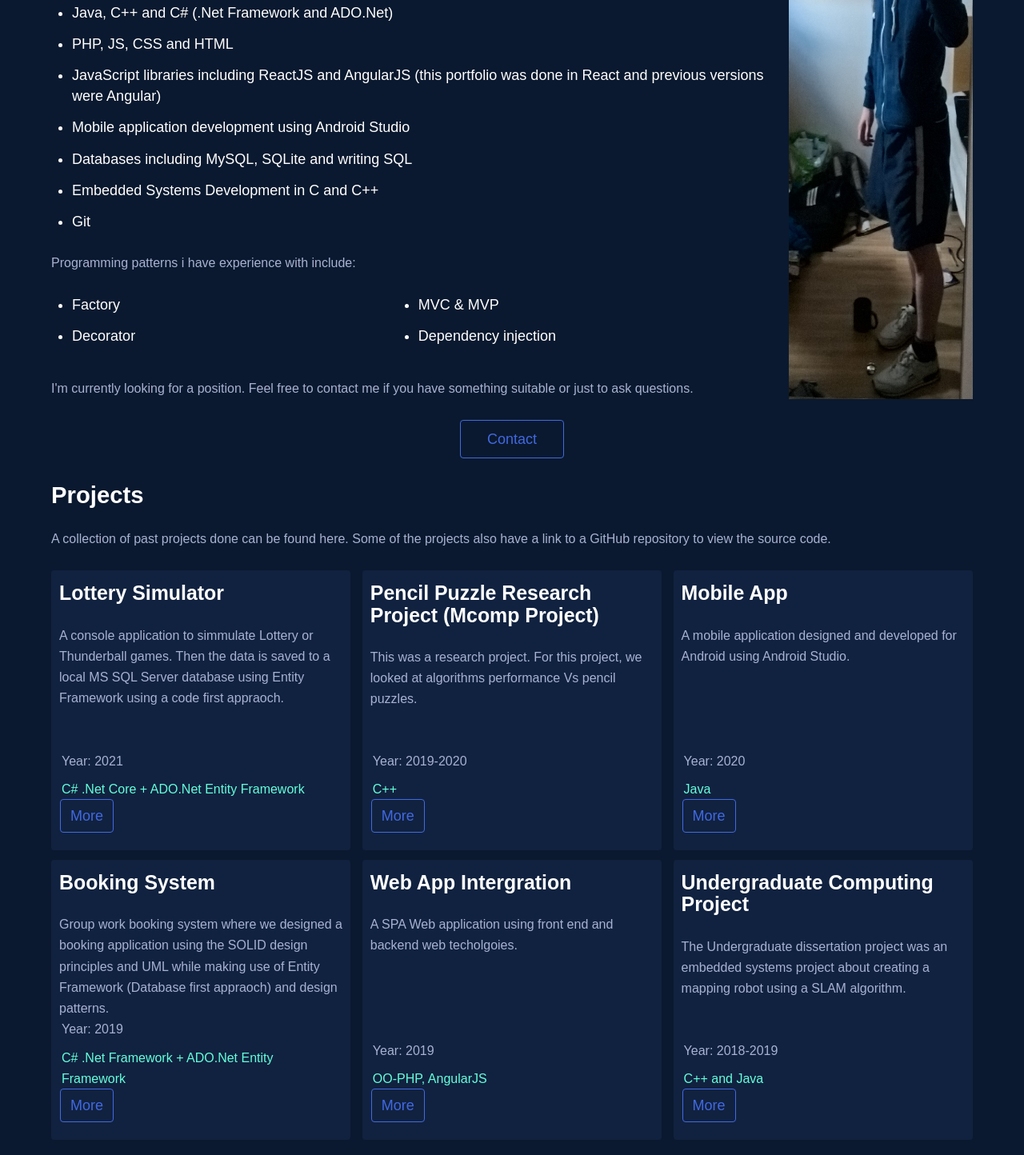
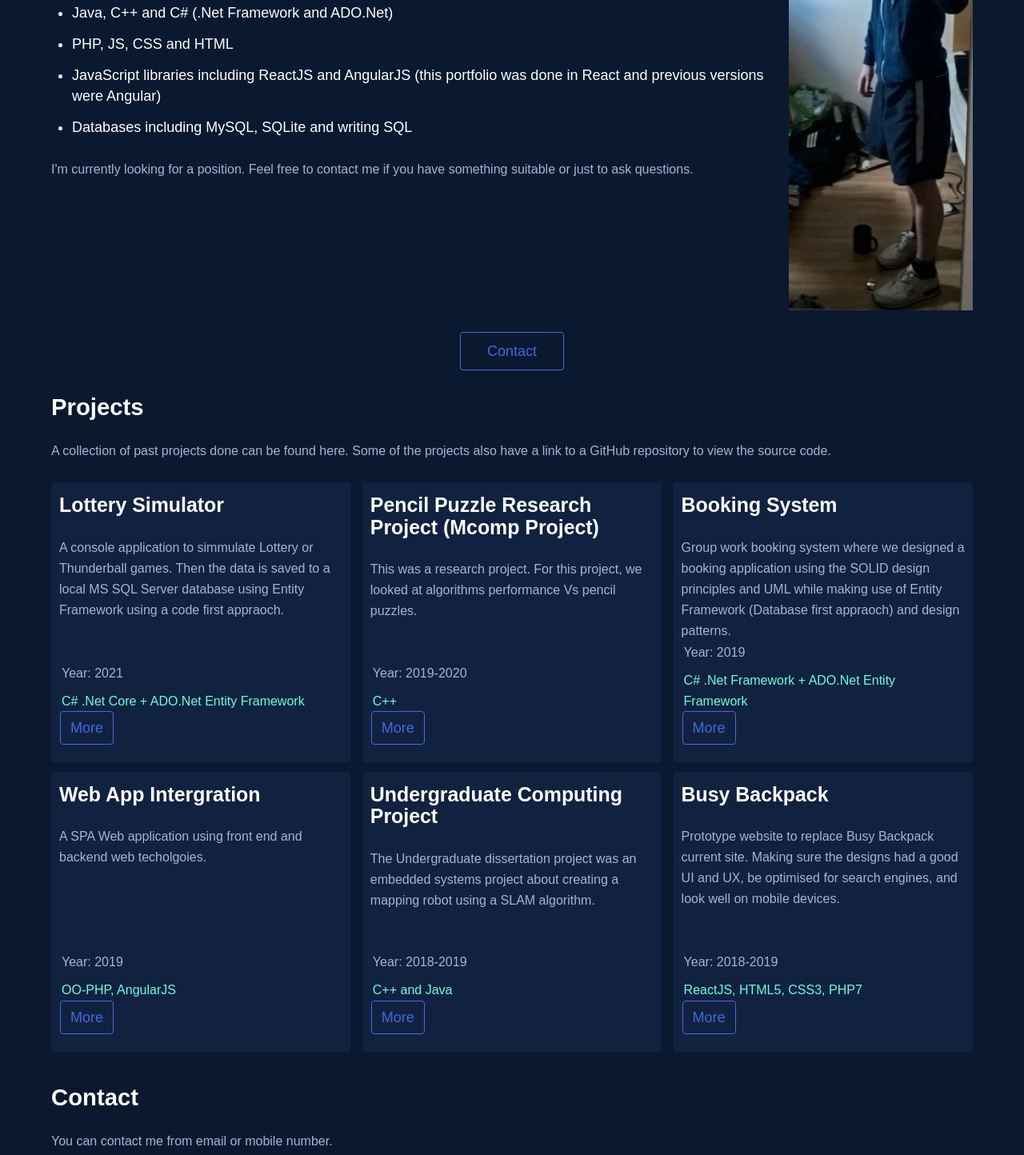
Before and after one commit to Chris0698/Chris0698.github.io, a Gatsby site: page / in a window 1280 px wide. Shown: the part 487-1931 px from the top of the page at 80% size. Built offline with nearby package versions, Linux system fonts and the light colour scheme; Gatsby itself is replaced by a stand-in of ours.

Commit message:
Quick changes to about

```diff
--- a/src/components/sections/about.js
+++ b/src/components/sections/about.js
@@ -7,10 +7,8 @@ const skills = [
     "Java, C++ and C# (.Net Framework and ADO.Net)",
     "PHP, JS, CSS and HTML",
     "JavaScript libraries including ReactJS and AngularJS (this portfolio was done in React and previous versions were Angular)",
-    "Mobile application development using Android Studio",
+    // "Mobile application development using Android Studio",
     "Databases including MySQL, SQLite and writing SQL",
-    "Embedded Systems Development in C and C++",
-    "Git"
 ];
 
 const designPatterns = [
@@ -49,10 +47,10 @@ const About = function (){
                     <ul id="skills">
                         {skills && skills.map((skill, i) => <li key={i}>{skill}</li>)}
                     </ul>
-                    <p>Programming patterns i have experience with include: </p>
+                    {/* <p>Programming patterns i have experience with include: </p>
                     <ul id="designPatterns">
                         {designPatterns && designPatterns.map((skill, i) => <li key={i}>{skill}</li>)}
-                    </ul>
+                    </ul> */}
                     <p>I'm currently looking for a position. Feel free to contact me if you have something suitable or just to ask questions.</p>
                 </div>
 
--- a/src/config.js
+++ b/src/config.js
@@ -23,15 +23,16 @@ module.exports = {
     tech: "C++",
     url: "/pencil-puzzle",
     display: false
-  },
-  {
-    title: "Mobile App",
-    description: "A mobile application designed and developed for Android using Android Studio.",
-    year: "2020",
-    tech: "Java",
-    url: "/mobile-app",
-    display: false
-  },
+  }
+  ,
+  // {
+  //   title: "Mobile App",
+  //   description: "A mobile application designed and developed for Android using Android Studio.",
+  //   year: "2020",
+  //   tech: "Java",
+  //   url: "/mobile-app",
+  //   display: false
+  // },
   {
     title: "Booking System",
     description: "Group work booking system where we designed a booking application using the SOLID design principles and UML while making use of Entity Framework (Database first appraoch) and design patterns.",
@@ -56,15 +57,16 @@ module.exports = {
     url: "/undergraduate-computing-project",
     display: false
   }
-  // ,
-  // {
-  //   title: "Busy Backpack",
-  //   description: "Prototype website to replace Busy Backpack current site. Making sure the designs had a good UI and UX, be optimised for search engines, and look well on mobile devices.",
-  //   year: "2018-2019",
-  //   tech: "ReactJS, HTML5, CSS3, PHP7",
-  //   url: "/busy-backpack",
-  //   display: false
-  // },
+  ,
+  {
+    title: "Busy Backpack",
+    description: "Prototype website to replace Busy Backpack current site. Making sure the designs had a good UI and UX, be optimised for search engines, and look well on mobile devices.",
+    year: "2018-2019",
+    tech: "ReactJS, HTML5, CSS3, PHP7",
+    url: "/busy-backpack",
+    display: false
+  }
+  //,
   // {
   //   title: "Asteroid Shooter Game",
   //   description: "Asteroid shooter game improving the provided code base and creating a component based architecture.",
@@ -74,7 +76,7 @@ module.exports = {
   //   display: false
   // }
   ],
-  navLinks : [
+  navLinks: [
     {
       name: "About",
       url: "/#about"
@@ -88,7 +90,7 @@ module.exports = {
       url: "/#contact"
     }
   ],
-  socials : [
+  socials: [
     {
       name: "GitHub",
       url: "https://github.com/Chris0698"
```
